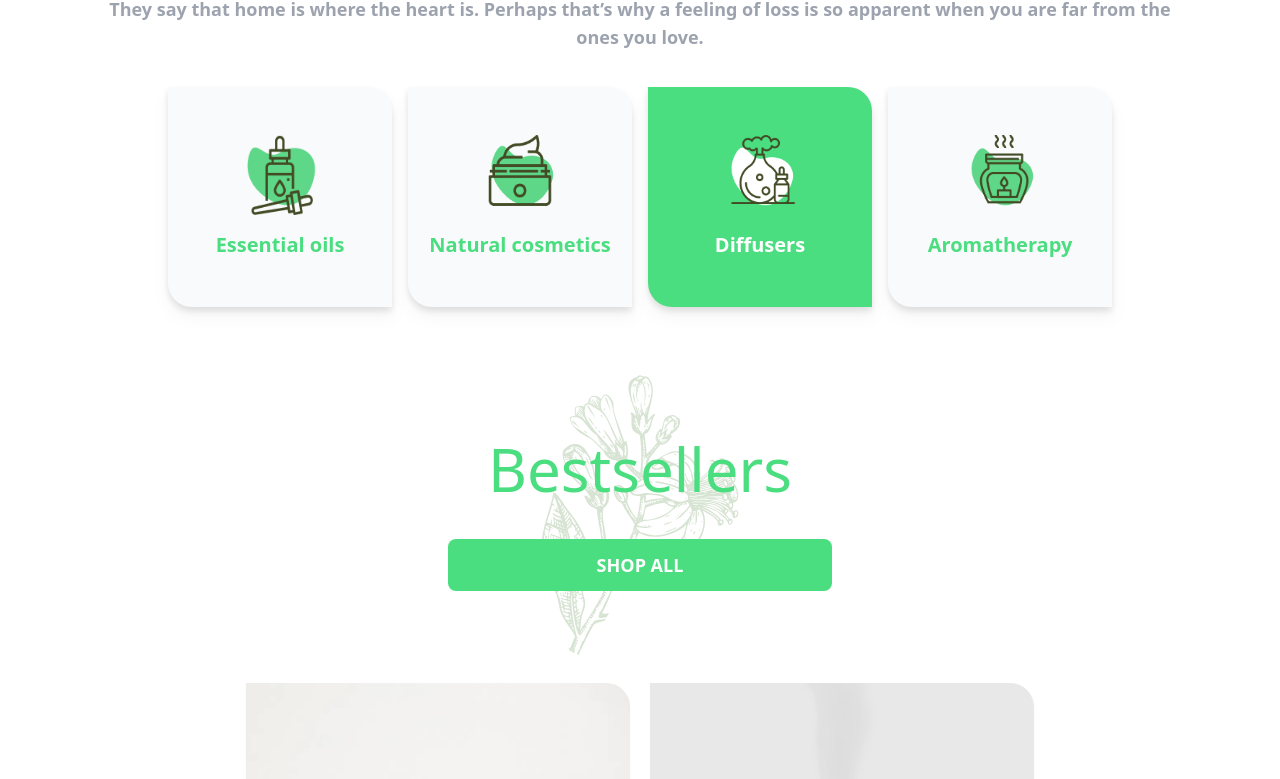
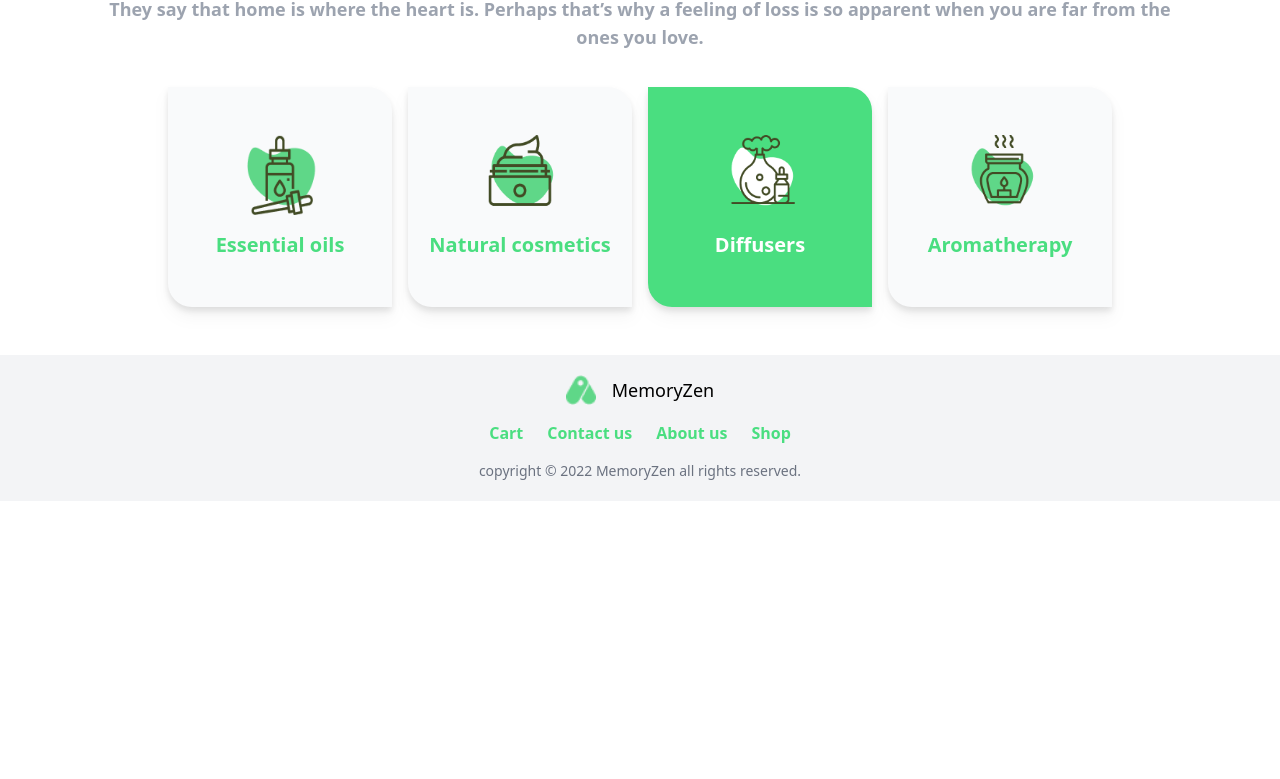
Before and after one commit to luisggc/MemoryZen, a Next.js app: page / in a window 1280 px wide. Shown: the part 657-1436 px from the top of the page. After the commit the page ends 1158 px from the top, so only its background shows below. Built offline with nearby package versions, Linux system fonts and the light colour scheme.

Commit message:
withHeaderFoot

```diff
--- /dev/null
+++ b/components/withHeaderFoot.js
@@ -0,0 +1,23 @@
+import Head from "next/head";
+import React from "react";
+import Footer from "./Footer";
+import Header from "./Header";
+
+const withHeaderFoot = (Component) => {
+  return () => (
+    <>
+      <Head>
+        <title>Create Next App</title>
+        <meta name="description" content="Generated by create next app" />
+        <link rel="icon" href="/favicon.ico" />
+      </Head>
+      <main>
+        <Header />
+        <Component />
+      </main>
+      <Footer />
+    </>
+  );
+};
+
+export default withHeaderFoot;
--- a/pages/index.js
+++ b/pages/index.js
@@ -4,22 +4,15 @@ import Front from "../components/Front";
 import ProductCategories from "../components/ProductCategories";
 import ShopSection from "../components/ShopSection";
 import Footer from "../components/Footer";
+import withHeaderFoot from "../components/withHeaderFoot";
 
-export default function Home() {
+const Home = () => {
   return (
-    <div>
-      <Head>
-        <title>Create Next App</title>
-        <meta name="description" content="Generated by create next app" />
-        <link rel="icon" href="/favicon.ico" />
-      </Head>
-      <main>
-        <Header />
-        <Front />
-        <ProductCategories />
-        <ShopSection />
-      </main>
-      <Footer />
-    </div>
+    <>
+      <Front />
+      <ProductCategories />
+    </>
   );
-}
+};
+
+export default withHeaderFoot(Home);
```
